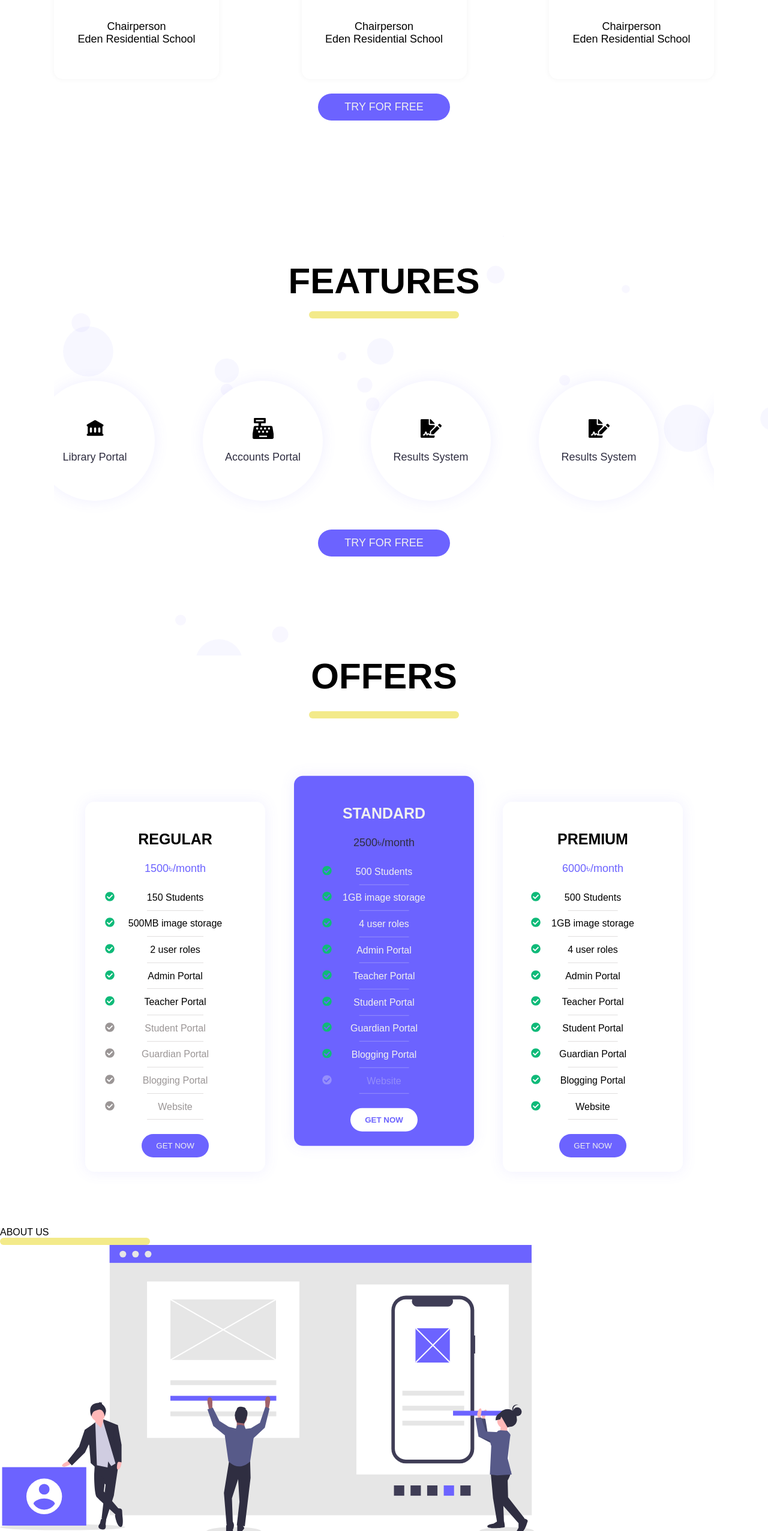
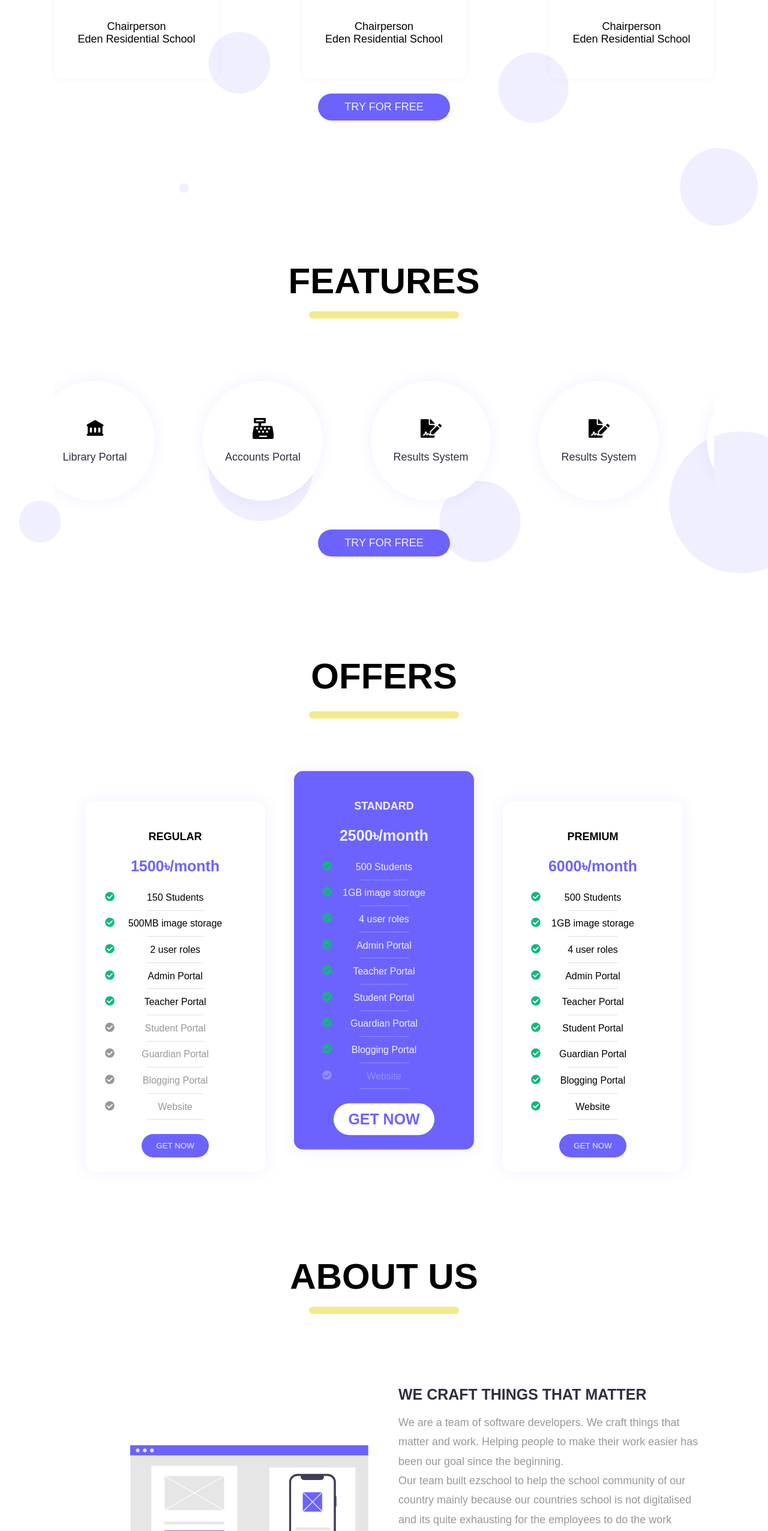
Before and after one commit to Imtiajrex/ezschool_website, a Next.js app: page / in a window 1280 px wide. Shown: the part 1196-3749 px from the top of the page at 60% size. Built offline with nearby package versions, Linux system fonts and the light colour scheme; a web font is replaced by a local one.

Commit message:
Design Complete

```diff
--- a/components/About.js
+++ b/components/About.js
@@ -2,7 +2,7 @@
 export default function About() {
 	return (
 		<div className="about">
-			<div className="title">ABOUT US</div>
+			<div className="title large">ABOUT US</div>
 			<div className="underline" />
 			<div className="details">
 				<div className="image">
--- a/components/Features.js
+++ b/components/Features.js
@@ -1,3 +1,4 @@
+/* eslint-disable @next/next/no-img-element */
 import Marquee from "react-fast-marquee";
 import { IoSchool, IoNotifications } from "react-icons/io5";
 import {
@@ -13,8 +14,8 @@ import { IconContext } from "react-icons/lib";
 export default function Features() {
 	return (
 		<div className="features-wrapper">
-			<BG />
 			<div className="features">
+				<img src="/images/circle-bg.svg" alt="bg" className="bg" />
 				<div className="title large">FEATURES</div>
 				<div className="underline" />
 				<Marquee speed={100} pauseOnClick pauseOnHover gradientWidth={50}>
@@ -34,32 +35,6 @@ export default function Features() {
 		</div>
 	);
 }
-function BG() {
-	function randomNum(type) {
-		let num = Math.floor(Math.random() * 100);
-		if (type != "left")
-			while (num > 50 && num < 85) num = Math.floor(Math.random() * 100);
-		return num;
-	}
-
-	return (
-		<div className="bg">
-			<div className="bg-container">
-				{[...Array(20).keys()].map((el) => (
-					<div
-						className="circle"
-						style={{
-							top: `${randomNum()}%`,
-							left: `${randomNum("left")}%`,
-							transform: `scale(${randomNum()}%)`,
-						}}
-						key={el}
-					/>
-				))}
-			</div>
-		</div>
-	);
-}
 function Feature({ Icon, name }) {
 	return (
 		<div className="feature">
--- a/components/Footer.js
+++ b/components/Footer.js
@@ -2,7 +2,7 @@
 export default function Footer() {
 	return (
 		<div className="footer">
-			<img src="/images/logo.png" alt="logo" />
+			<img src="/images/logo.png" alt="logo" className="logo" />
 			<div className="rights">All rights reserved</div>
 			<div className="copyright">@EZSCHOOL 2021</div>
 		</div>
--- a/styles/about.scss
+++ b/styles/about.scss
@@ -0,0 +1,58 @@
+.about {
+	width: 100%;
+	position: relative;
+	min-height: 100vh;
+	max-width: $max-width;
+	padding: 3rem 0;
+	margin: 0 auto;
+	display: flex;
+	justify-content: center;
+	align-items: center;
+	flex-direction: column;
+	.title {
+		width: 100%;
+		text-align: center;
+		font-weight: bold;
+		margin-bottom: 1rem;
+	}
+	.underline {
+		margin-bottom: 5rem;
+	}
+	.details {
+		display: flex;
+		width: 100%;
+		align-items: center;
+		.image {
+			padding: $gap;
+			flex: 1;
+			img {
+				width: 100%;
+			}
+		}
+		.text {
+			flex: 1;
+			padding: $gap;
+			.header {
+				font-weight: bold;
+				font-size: $regular;
+				color: $secondary;
+				margin: 1rem 0;
+			}
+			.description {
+				color: $gray;
+				font-size: $small;
+				margin: 1rem 0;
+				line-height: 180%;
+			}
+			.button {
+				font-size: $small;
+				margin: 1rem 0;
+			}
+		}
+	}
+	@media screen and (max-width: $medium-screen) {
+		.details {
+			flex-direction: column;
+		}
+	}
+}
--- a/styles/features.scss
+++ b/styles/features.scss
@@ -3,23 +3,10 @@
 	position: relative;
 	.bg {
 		width: 100%;
-		height: 100%;
 		position: absolute;
-		top: 0;
+		top: -30%;
 		left: 0;
-		.bg-container {
-			width: 100%;
-			height: 100%;
-			position: relative;
-			overflow-x: hidden;
-		}
-		.circle {
-			position: absolute;
-			width: 90px;
-			height: 90px;
-			background-color: rgba($color: $primary, $alpha: 0.05);
-			border-radius: 50%;
-		}
+		z-index: -99;
 	}
 }
 .features {
--- a/styles/footer.scss
+++ b/styles/footer.scss
@@ -0,0 +1,18 @@
+.footer {
+	width: 100%;
+	display: flex;
+	justify-content: center;
+	align-items: center;
+	flex-direction: column;
+	.logo {
+		width: 55px;
+		height: 80px;
+		margin: 0.25rem 0;
+	}
+	.rights,
+	.copyright {
+		color: $gray;
+		font-size: $tiny;
+		margin: 0.25rem 0;
+	}
+}
--- a/styles/offers.scss
+++ b/styles/offers.scss
@@ -33,14 +33,15 @@
 			margin: $gap;
 			.offer-title {
 				text-align: center;
-				font-size: $regular;
 				font-weight: bold;
+				font-size: $small;
 				margin: $gap 0;
 			}
 			.price {
-				font-size: $small;
 				color: $primary;
 				margin-bottom: 1rem;
+				font-weight: bold;
+				font-size: $regular;
 			}
 			.list {
 				width: 100%;
@@ -84,7 +85,7 @@
 				color: $background;
 			}
 			.price {
-				color: $secondary;
+				color: $background;
 			}
 			.list {
 				.active {
@@ -110,6 +111,7 @@
 				background-color: white;
 				color: $primary;
 				font-weight: bold;
+				font-size: $regular;
 			}
 		}
 	}
```
